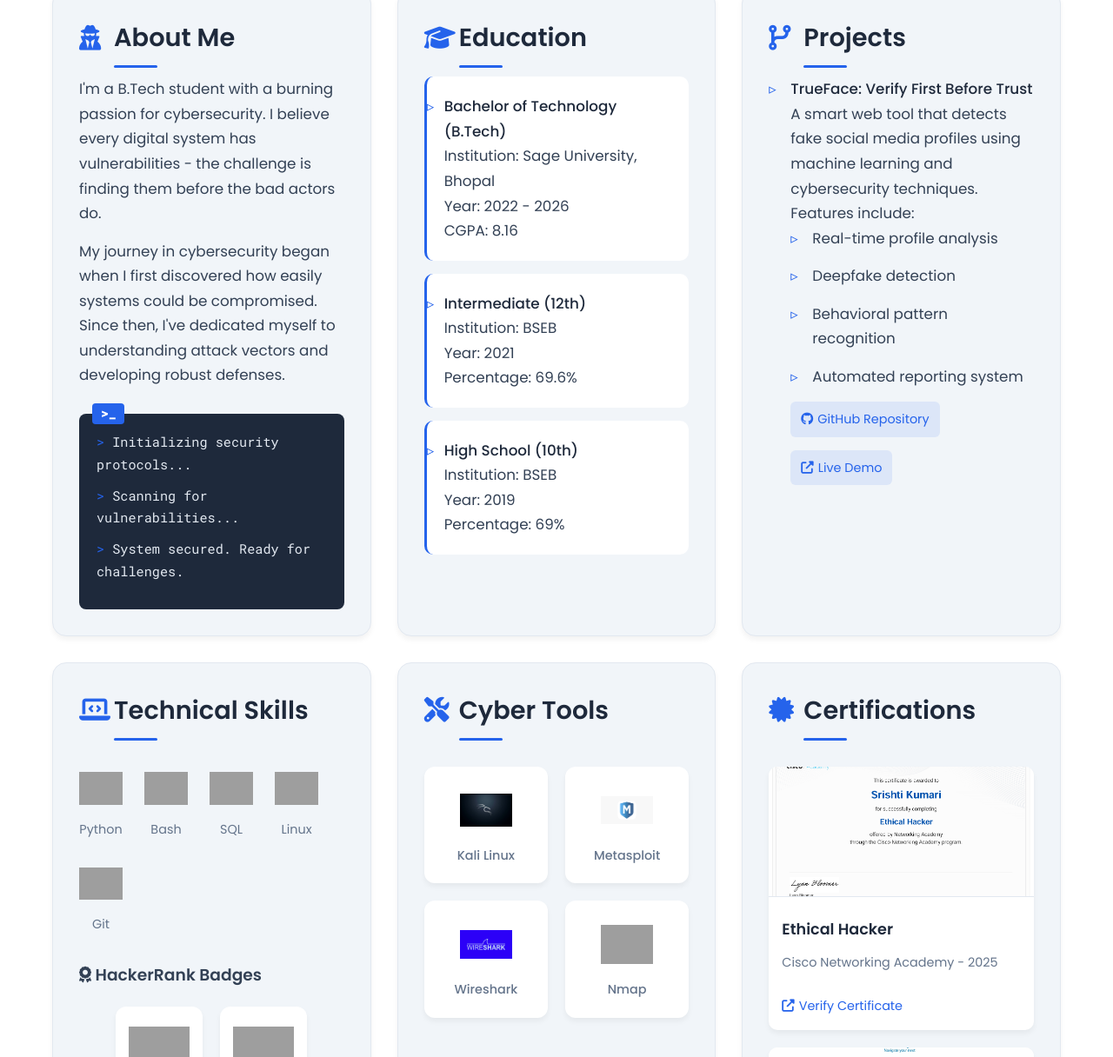
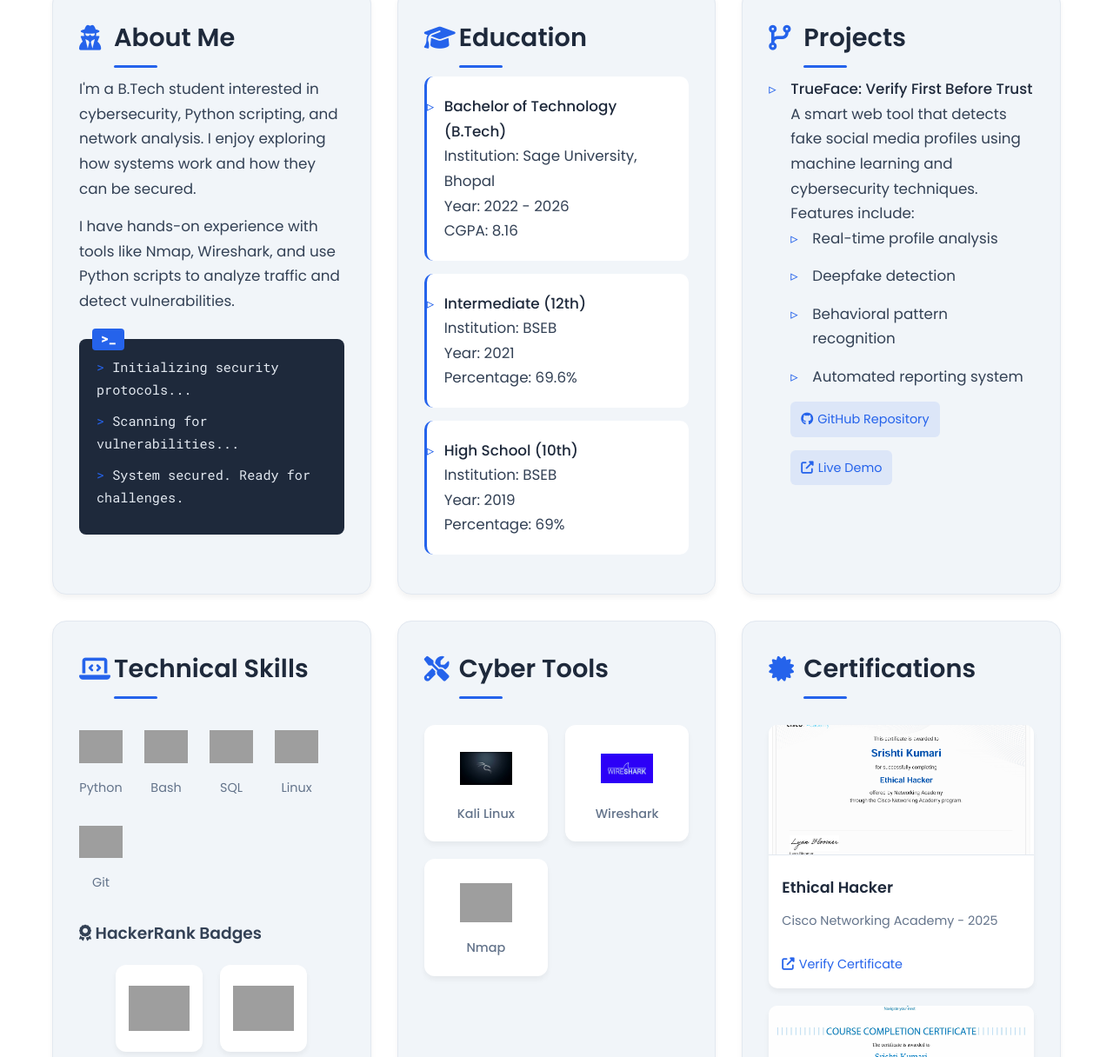
Before and after one commit to srishti498/portfolio, a plain HTML site: page index.html in a window 1280 px wide. Shown: the part 567-1783 px from the top of the page at 87% size. Drawn offline with Linux system fonts and the light colour scheme; grey boxes are pictures that could not be loaded.

Commit message:
new commit

```diff
--- a/index.html
+++ b/index.html
@@ -669,7 +669,7 @@
   <header>
     <h1>Hello, I'm <span class="highlight">Srishti Kumari</span></h1>
     <p>Cybersecurity Analyst | Digital Forensics Enthusiast | Python Developer</p>
-    <a href="Srishti_kumari.pdf" class="resume-button" download>
+    <a href="Srishti_kumari Resume.pdf" class="resume-button" download>
       <i class="fas fa-download"></i> Download CV
     </a>
     <div class="social-links">
@@ -683,8 +683,8 @@
   <div class="container">
     <section class="about">
       <h2><i class="fas fa-user-secret"></i> About Me</h2>
-      <p>I'm a B.Tech student with a burning passion for cybersecurity. I believe every digital system has vulnerabilities - the challenge is finding them before the bad actors do.</p>
-      <p>My journey in cybersecurity began when I first discovered how easily systems could be compromised. Since then, I've dedicated myself to understanding attack vectors and developing robust defenses.</p>
+      <p>I'm a B.Tech student interested in cybersecurity, Python scripting, and network analysis. I enjoy exploring how systems work and how they can be secured.</p>
+      <p>I have hands-on experience with tools like Nmap, Wireshark, and use Python scripts to analyze traffic and detect vulnerabilities.</p>
 
       <div class="terminal">
         <p>Initializing security protocols...</p>
@@ -792,10 +792,6 @@
         <div class="tool-item">
           <img src="kali.png" alt="Kali Linux">
           <span>Kali Linux</span>
-        </div>
-        <div class="tool-item">
-          <img src="metaspolit.png" alt="Metasploit">
-          <span>Metasploit</span>
         </div>
         <div class="tool-item">
           <img src="wireshark-logo.png" alt="Wireshark">
```
Also changed, not shown: 2 other files.
